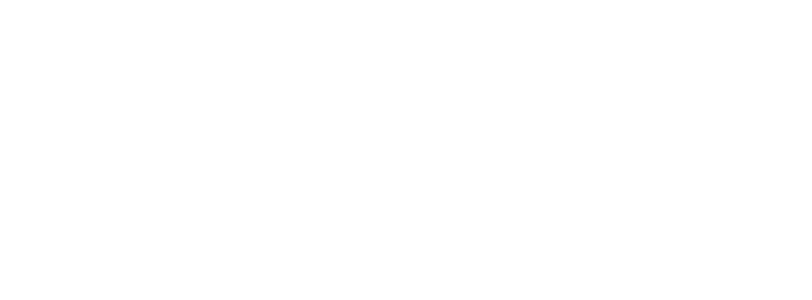
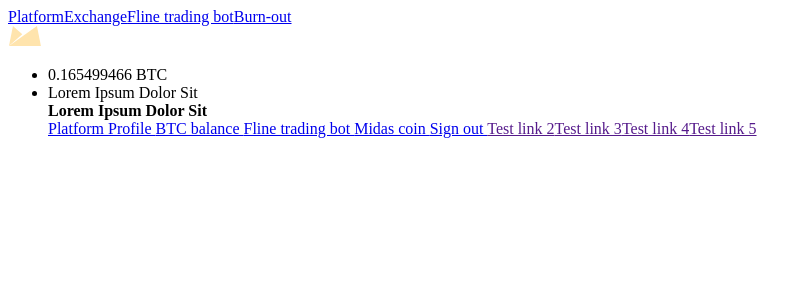
Before and after one commit to ghostpvo/midas-test-task, a Vue app: page / in a window 1280 px wide. Shown: the top 300 px of the page, without its empty margins (0-812 px from the left). Built offline with nearby package versions, Linux system fonts and the light colour scheme.

Commit message:
Header template

```diff
--- a/src/App.vue
+++ b/src/App.vue
@@ -1,13 +1,16 @@
 <template>
   <div id="app">
-
+    <Header />
   </div>
 </template>
 
 <script>
 
+import Header from './components/Global/Header/Header'
+
 export default {
-  name: 'App'
+  name: 'App',
+  components: { Header }
 }
 </script>
 
--- /dev/null
+++ b/src/components/Global/Header/Header.vue
@@ -0,0 +1,108 @@
+<template>
+  <div class="header-wrap">
+    <header class="header">
+      <header-menu-list :items="platformMenu"/>
+      <a href="" class="logo">
+        <img src="../../../assets/svg/logo.svg" alt="">
+      </a>
+      <ul class="user-data">
+        <li class="user-item purse-item">
+          <span class="current-balance">
+            {{ user.balance }}
+          </span>
+          <span class="current-currency">
+            {{ user.currency }}
+          </span>
+        </li>
+        <li class="user-item user-account">
+          <span class="user-name">
+            {{ user.name }}
+          </span>
+          <div class="account-data">
+            <strong class="dropdown-title">
+              {{ user.name }}
+            </strong>
+            <nav class="user-menu">
+              <a
+                v-for="(item, index) in userMenu"
+                :key="`menu-item-${index}`"
+                :href="item.to"
+                class="user-menu-link">
+                {{ item.name }}
+              </a>
+              <a href="" class="user-menu-link">Test link 2</a>
+              <a href="" class="user-menu-link">Test link 3</a>
+              <a href="" class="user-menu-link">Test link 4</a>
+              <a href="" class="user-menu-link">Test link 5</a>
+            </nav>
+          </div>
+        </li>
+      </ul>
+    </header>
+  </div>
+</template>
+
+<script>
+import HeaderMenuList from './HeaderMenu/HeaderMenuList'
+export default {
+  name: 'header',
+  components: { HeaderMenuList },
+  data () {
+    return {
+      platformMenu: [
+        {
+          to: '/',
+          name: 'Platform'
+        },
+        {
+          to: '/',
+          name: 'Exchange'
+        },
+        {
+          to: '/',
+          name: 'Fline trading bot'
+        },
+        {
+          to: '/',
+          name: 'Burn-out'
+        }
+      ],
+      userMenu: [
+        {
+          to: '/',
+          name: 'Platform'
+        },
+        {
+          to: '/',
+          name: 'Profile'
+        },
+        {
+          to: '/',
+          name: 'BTC balance'
+        },
+        {
+          to: '/',
+          name: 'Fline trading  bot'
+        },
+        {
+          to: '/',
+          name: 'Midas coin'
+        },
+        {
+          to: '/',
+          name: 'Sign out'
+        }
+      ],
+      user: {
+        name: 'Lorem Ipsum Dolor Sit',
+        balance: 0.165499466,
+        currency: 'BTC'
+      }
+    }
+  }
+}
+</script>
+
+<style lang="scss" scoped>
+  @import "header";
+</style>
--- /dev/null
+++ b/src/components/Global/Header/HeaderMenu/HeaderMenuItem.vue
@@ -0,0 +1,23 @@
+<template>
+  <a :href="to">{{name}}</a>
+</template>
+
+<script>
+export default {
+  name: 'HeaderMenuItem',
+  props: {
+    to: {
+      type: String,
+      default: '/'
+    },
+    name: {
+      type: String,
+      default: 'Unnamed link'
+    }
+  }
+}
+</script>
+
+<style lang="scss" scoped>
+  @import "header-menu";
+</style>
--- /dev/null
+++ b/src/components/Global/Header/HeaderMenu/HeaderMenuList.vue
@@ -0,0 +1,27 @@
+<template>
+  <nav class="header-menu">
+    <Header-menu-item
+      v-for="(item, index) in items"
+      :key="`menu-item-${index}`"
+      :to="item.to"
+      :name="item.name"
+    />
+  </nav>
+</template>
+
+<script>
+import HeaderMenuItem from './HeaderMenuItem'
+export default {
+  name: 'HeaderMenuList',
+  components: { HeaderMenuItem },
+  props: {
+    items: {
+      type: Array
+    }
+  }
+}
+</script>
+
+<style lang="scss" scoped>
+  @import "header-menu";
+</style>
--- /dev/null
+++ b/src/components/Global/Header/header.scss
@@ -0,0 +1,5 @@
+.header {
+  &-wrap {
+
+  }
+}
```
Also changed, not shown: src/components/Global/Header/HeaderMenu/header-menu.scss (added).
